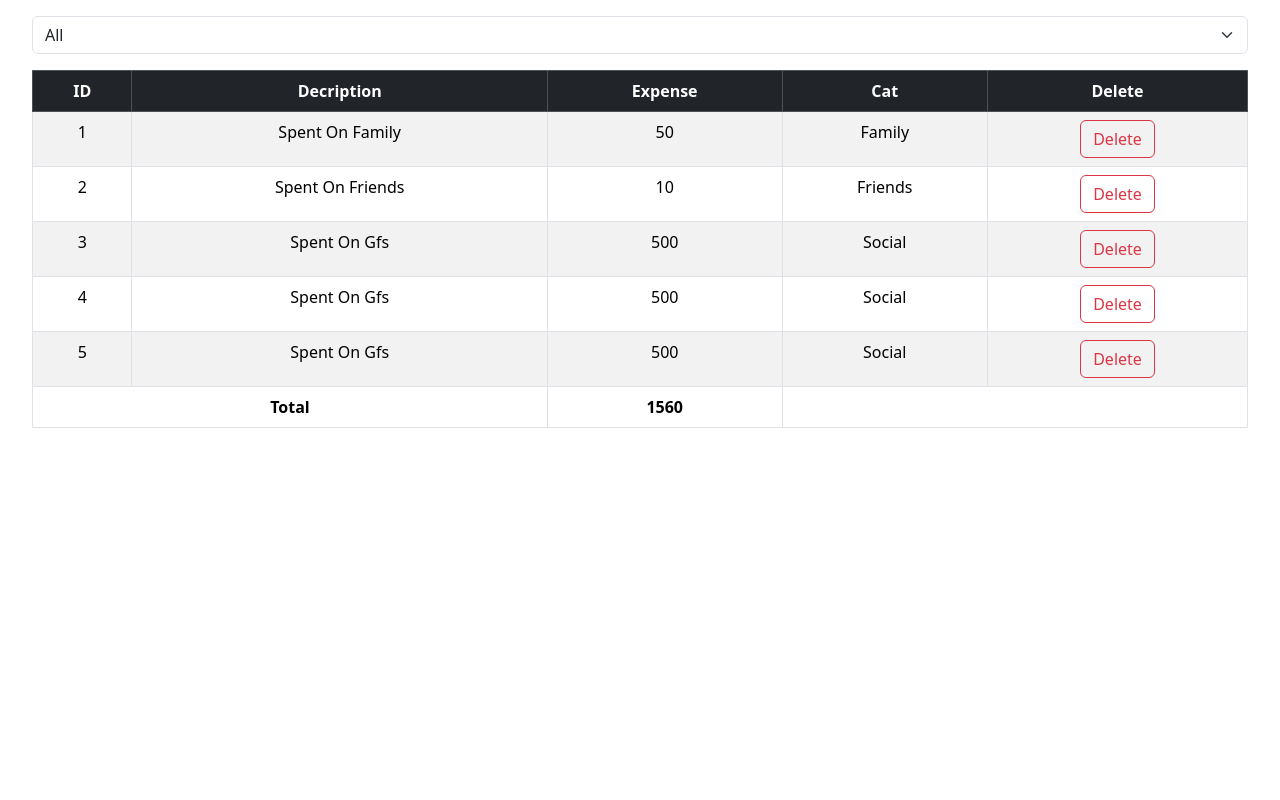
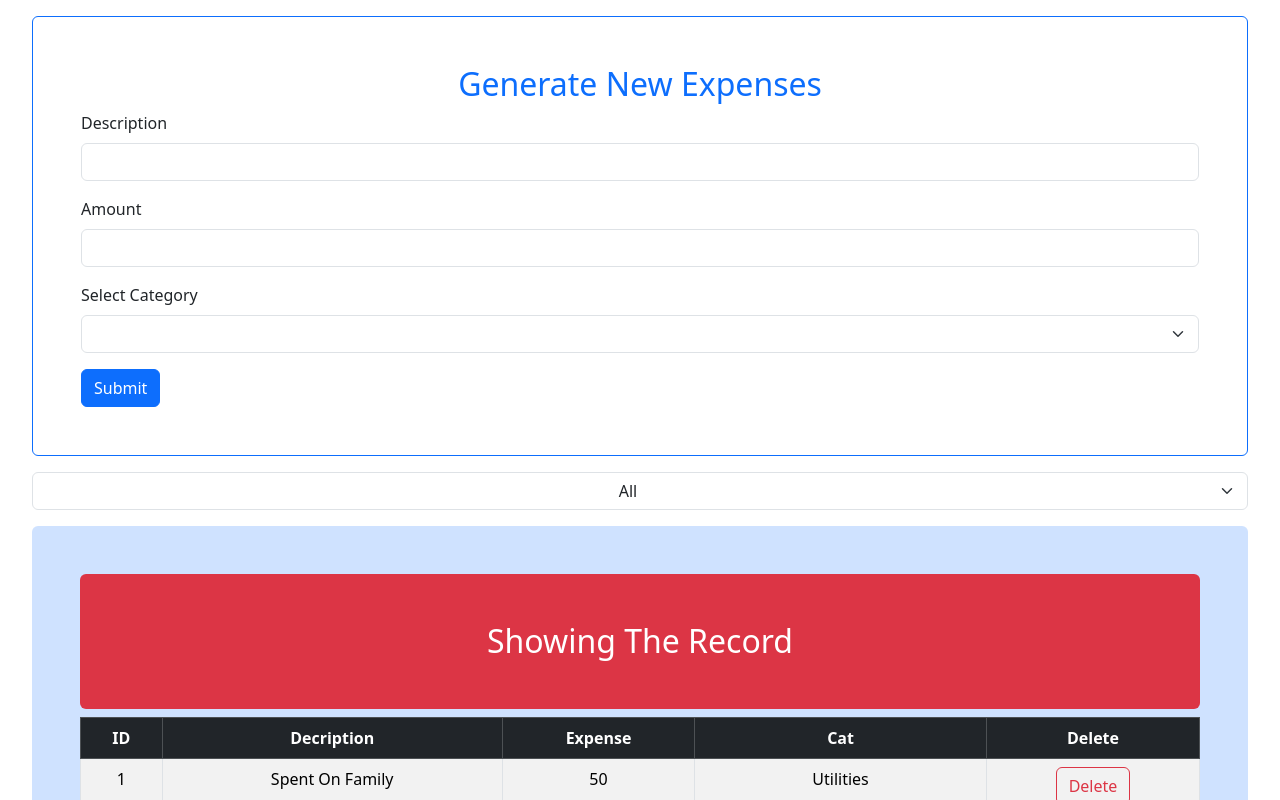
Before and after one commit to codewithghani/react-fundamentals, a React (Vite) app: page / in a window 1280 px wide. Shown: the top 800 px of the page. Built offline with nearby package versions, Linux system fonts and the light colour scheme.

Commit message:
implementing the complete expense tracker in one form .. the real example of integration of various components into a one functional app components

```diff
--- a/src/App.tsx
+++ b/src/App.tsx
@@ -21,38 +21,39 @@ import ExpenseList from "./components/ExpenseTracker/components/ExpenseList";
 // import ParentComponent from "./components/ParentComponent";
 import "bootstrap/dist/css/bootstrap.min.css";
 import ExpenseFilter from "./components/ExpenseTracker/components/ExpenseFilter";
-
+import ExpenseForm from "./components/ExpenseTracker/components/ExpenseForm";
+// import categories from "./components/ExpenseTracker/categories";
 function App() {
   const [expenses, setExpense] = useState([
     {
       id: 1,
       description: "spent on family",
       expense: 50,
-      category: "Family",
+      category: "utilities",
     },
     {
       id: 2,
       description: "spent on friends",
       expense: 10,
-      category: "Friends",
+      category: "shopping",
     },
     {
       id: 3,
       description: "spent on Gfs",
       expense: 500,
-      category: "Social",
+      category: "entertainment",
     },
     {
       id: 4,
       description: "spent on Gfs",
       expense: 500,
-      category: "Social",
+      category: "shopping",
     },
     {
       id: 5,
       description: "spent on Gfs",
       expense: 500,
-      category: "Social",
+      category: "grocery",
     },
   ]);
   const [selectedCat, setSelectedCat] = useState("");
@@ -69,7 +70,18 @@ function App() {
 
   return (
     <div>
-      <ExpenseFilter expenses={expenses} onSelected={handleSelected} />
+      <ExpenseForm
+        onSubmit={(expense) =>
+          setExpense([
+            ...expenses,
+            {
+              ...expense,
+              id: expenses.length + 1,
+            },
+          ])
+        }
+      />
+      <ExpenseFilter onSelected={handleSelected} />
       <ExpenseList expenses={visibleExpense} onDelete={handleDelete} />
     </div>
   );
--- /dev/null
+++ b/src/components/ExpenseTracker/categories.ts
@@ -0,0 +1,8 @@
+const categories = [
+  "utilities",
+  "grocery",
+  "shopping",
+  "entertainment",
+] as const;
+
+export default categories;
--- a/src/components/ExpenseTracker/components/ExpenseFilter.tsx
+++ b/src/components/ExpenseTracker/components/ExpenseFilter.tsx
@@ -1,24 +1,24 @@
-interface Expense {
-  id: number;
-  description: string;
-  expense: number;
-  category: string;
-}
+import categories from "../categories";
 interface Props {
-  expenses: Expense[];
   onSelected: (cat: string) => void;
 }
-const ExpenseFilter = ({ expenses, onSelected }: Props) => {
+const ExpenseFilter = ({ onSelected }: Props) => {
   return (
     <select
       className="form-select mb-3"
       onChange={(event) => onSelected(event.target.value)}
     >
-      <option selected value="all">
+      <option className="text-center text-capitalize" selected value="all">
         All
       </option>
-      {expenses.map((expnse) => (
-        <option value={expnse.category}>{expnse.category}</option>
+      {categories.map((category) => (
+        <option
+          className="text-center text-capitalize"
+          key={category}
+          value={category}
+        >
+          {category}
+        </option>
       ))}
     </select>
   );
--- /dev/null
+++ b/src/components/ExpenseTracker/components/ExpenseForm.tsx
@@ -0,0 +1,90 @@
+import { zodResolver } from "@hookform/resolvers/zod";
+import { useForm } from "react-hook-form";
+import { z } from "zod";
+import categories from "../categories";
+const schema = z.object({
+  description: z
+    .string()
+    .min(3, { message: " Description shoud be min 3 chars long" })
+    .max(50, { message: "cannot be more than 50 characters" }),
+  expense: z
+    .number({ invalid_type_error: "amount is required" })
+    .min(0.01, { message: "amount should be atleast 0.1 spent" })
+    .max(10000, { message: "Cannot be more than 10 k" }),
+  category: z.enum(categories),
+});
+type FormData = z.infer<typeof schema>;
+
+interface Props {
+  onSubmit: (data: FormData) => void;
+}
+
+const ExpenseForm = ({ onSubmit }: Props) => {
+  const {
+    register,
+    handleSubmit,
+    reset,
+    formState: { errors },
+  } = useForm<FormData>({ resolver: zodResolver(schema) });
+
+  return (
+    <form
+      className="mb-3 border border-primary rounded p-5"
+      onSubmit={handleSubmit((data) => {
+        console.log(data);
+        onSubmit(data);
+        reset();
+      })}
+    >
+      <h2 className="text-center text-primary">Generate New Expenses</h2>
+      <div className="mb-3">
+        <label htmlFor="desc" className="form-label">
+          Description
+        </label>
+        <input
+          {...register("description")}
+          type="text"
+          className="form-control"
+          id="desc"
+        />
+        {errors.description && (
+          <p className="text-danger"> {errors.description.message}</p>
+        )}
+      </div>
+      <div className="mb-3">
+        <label htmlFor="expense" className="form-label">
+          Amount
+        </label>
+        <input
+          {...register("expense", { valueAsNumber: true })}
+          type="number"
+          min="0"
+          className="form-control"
+          id="expense"
+        />
+        {errors.expense && (
+          <p className="text-danger"> {errors.expense.message}</p>
+        )}
+      </div>
+      <div className="mb-3">
+        <div className="form-label">Select Category</div>
+        <select {...register("category")} className="form-select mb-3">
+          <option selected value=""></option>
+          {categories.map((category) => (
+            <option key={category} value={category}>
+              {category}
+            </option>
+          ))}
+        </select>
+        {errors.category && (
+          <p className="text-danger"> {errors.category.message}</p>
+        )}
+      </div>
+      <button type="submit" className="btn btn-primary">
+        Submit
+      </button>
+    </form>
+  );
+};
+
+export default ExpenseForm;
--- a/src/components/ExpenseTracker/components/ExpenseList.tsx
+++ b/src/components/ExpenseTracker/components/ExpenseList.tsx
@@ -12,6 +12,10 @@ interface Props {
 const ExpenseList = ({ expenses, onDelete }: Props) => {
   if (expenses.length === 0) return null;
   return (
+    <div className=" p-5 bg-primary-subtle rounded">
+      <h2 className="text-center  bg-danger rounded text-white p-5">
+        Showing The Record
+      </h2>
       <table className="table table-hover table-bordered table-striped text-center">
         <thead className="table-dark text-center">
           <tr>
@@ -24,7 +28,7 @@ const ExpenseList = ({ expenses, onDelete }: Props) => {
         </thead>
         <tbody>
           {expenses.map((expense) => (
-          <tr className="text-center text-capitalize">
+            <tr key={expense.id} className="text-center text-capitalize">
               <td>{expense.id}</td>
               <td>{expense.description}</td>
               <td>{expense.expense}</td>
@@ -45,11 +49,14 @@ const ExpenseList = ({ expenses, onDelete }: Props) => {
             <th colSpan={2} className="text-center">
               Total
             </th>
-          <th>{expenses.reduce((acc, currVal) => acc + currVal.expense, 0)}</th>
+            <th>
+              {expenses.reduce((acc, currVal) => acc + currVal.expense, 0)}
+            </th>
             <th colSpan={2}></th>
           </tr>
         </tfoot>
       </table>
+    </div>
   );
 };
 
```
Lines whose indentation alone changed are shown as unchanged.
